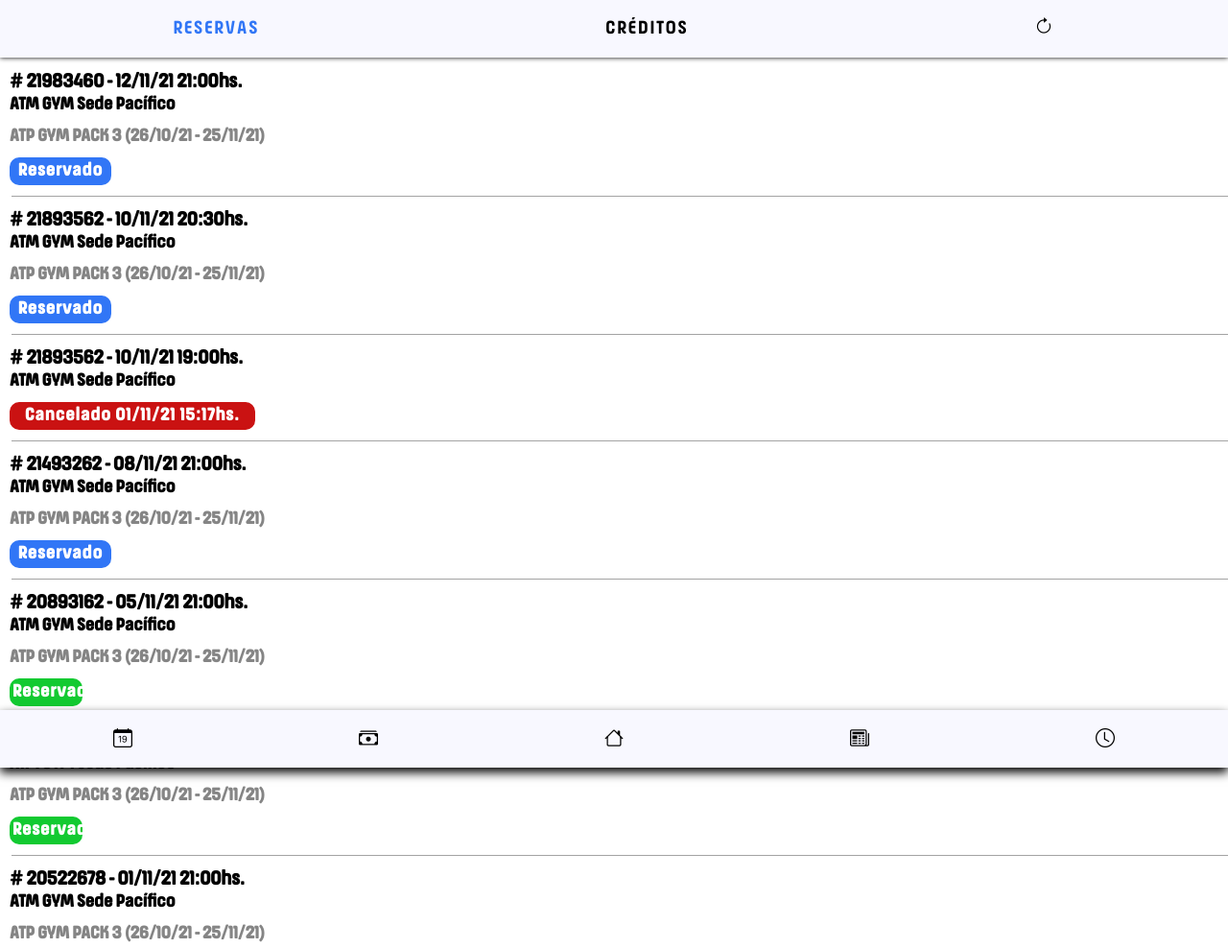
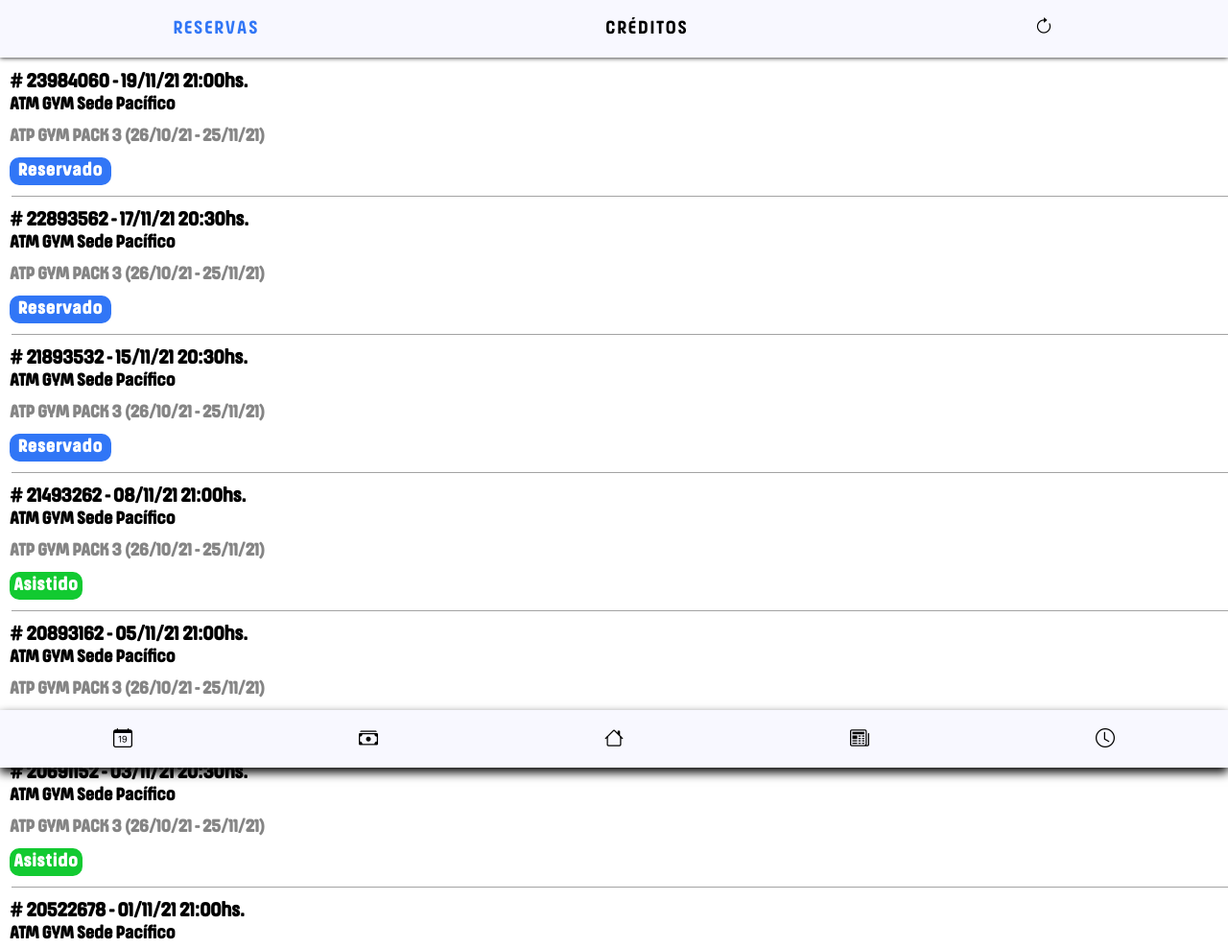
Before and after one commit to atpclub/atpclub, a plain HTML site: page turnos.html in a window 1280 px wide. Shown: the top 988 px of the page at 96% size. Drawn offline with nearby package versions, Linux system fonts and the light colour scheme.

Commit message:
Update turnos.html

```diff
--- a/turnos.html
+++ b/turnos.html
@@ -21,14 +21,14 @@
      <div class="mid">
 
         <div class="turno">
-            <p class="title"># 21983460 - 12/11/21 21:00hs.</p>
+            <p class="title"># 23984060 - 19/11/21 21:00hs.</p>
             <p>ATM GYM Sede Pacífico</p>
             <p class="gris">ATP GYM PACK 3 (26/10/21 - 25/11/21)</p>
             <p class="reservado">Reservado</p>
         </div>
 
         <div class="turno">
-            <p class="title"># 21893562 - 10/11/21 20:30hs.</p>
+            <p class="title"># 22893562 - 17/11/21 20:30hs.</p>
             <p>ATM GYM Sede Pacífico</p>
             <p class="gris">ATP GYM PACK 3 (26/10/21 - 25/11/21)</p>
             <p class="reservado">Reservado</p>
@@ -36,9 +36,10 @@
 
 
         <div class="turno">
-            <p class="title"># 21893562 - 10/11/21 19:00hs.</p>
+            <p class="title"># 21893532 - 15/11/21 20:30hs.</p>
             <p>ATM GYM Sede Pacífico</p>
-            <p class="cancelado">Cancelado 01/11/21 15:17hs.</p>
+            <p class="gris">ATP GYM PACK 3 (26/10/21 - 25/11/21)</p>
+            <p class="reservado">Reservado</p>
         </div>
 
 
@@ -46,21 +47,21 @@
             <p class="title"># 21493262 - 08/11/21 21:00hs.</p>
             <p>ATM GYM Sede Pacífico</p>
             <p class="gris">ATP GYM PACK 3 (26/10/21 - 25/11/21)</p>
-            <p class="reservado">Reservado</p>
+            <p class="asistencia">Asistido</p>
         </div>
 
         <div class="turno">
             <p class="title"># 20893162 - 05/11/21 21:00hs.</p>
             <p>ATM GYM Sede Pacífico</p>
             <p class="gris">ATP GYM PACK 3 (26/10/21 - 25/11/21)</p>
-            <p class="asistencia">Reservado</p>
+            <p class="asistencia">Asistido</p>
         </div>
 
         <div class="turno">
             <p class="title"># 20691152 - 03/11/21 20:30hs.</p>
             <p>ATM GYM Sede Pacífico</p>
             <p class="gris">ATP GYM PACK 3 (26/10/21 - 25/11/21)</p>
-            <p class="asistencia">Reservado</p>
+            <p class="asistencia">Asistido</p>
         </div>
 
         <div class="turno">
```
